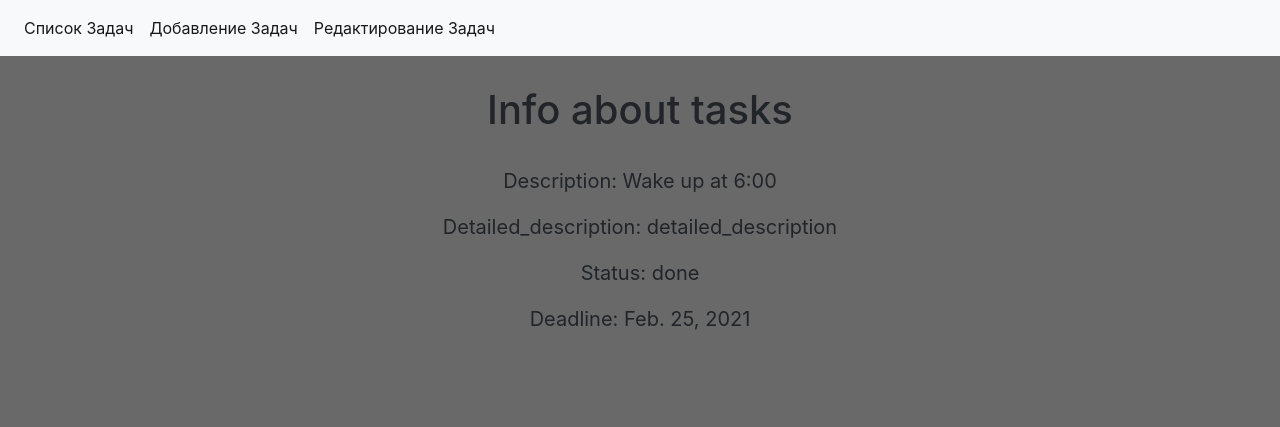
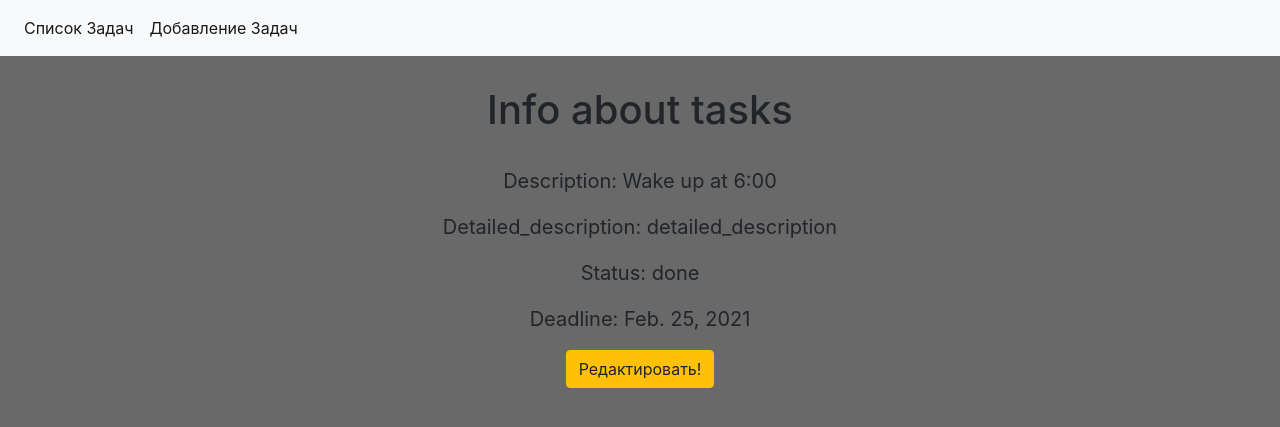
Before and after one commit to Erlan1998/python_group_7_homework_45_Erlan_Kurbanaliev, a Django app: page /task/1/ in a window 1280 px wide. Shown: the top 427 px of the page. Run offline with Django 3.2, Linux system fonts and the light colour scheme; data comes from the database, SQL or seed files in the repository.

Commit message:
удалил из навигации и  добавил ссылку на страницу Редактирования на страницу детального просмотра!

```diff
--- a/list/webapp/templates/list_view.html
+++ b/list/webapp/templates/list_view.html
@@ -8,6 +8,7 @@
         <p>Detailed_description: {{ list.detailed_description }}</p>
         <p>Status: {{ list.status }}</p>
         <p>Deadline: {{ list.updated_at }}</p>
+        <a href="{% url 'list_update' list.id %}"><button type="button" class="btn btn-warning">Редактировать!</button></a>
     </div>
 
 
--- a/list/webapp/templates/nav.html
+++ b/list/webapp/templates/nav.html
@@ -11,9 +11,6 @@
       <li class="nav-item active">
         <a class="nav-link" href="{% url 'tasks_create' %}">Добавление Задач</a>
       </li>
-      <li class="nav-item active">
-        <a class="nav-link" href="{% url 'list_update' %}">Редактирование Задач</a>
-      </li>
     </ul>
   </div>
 </nav>
```
